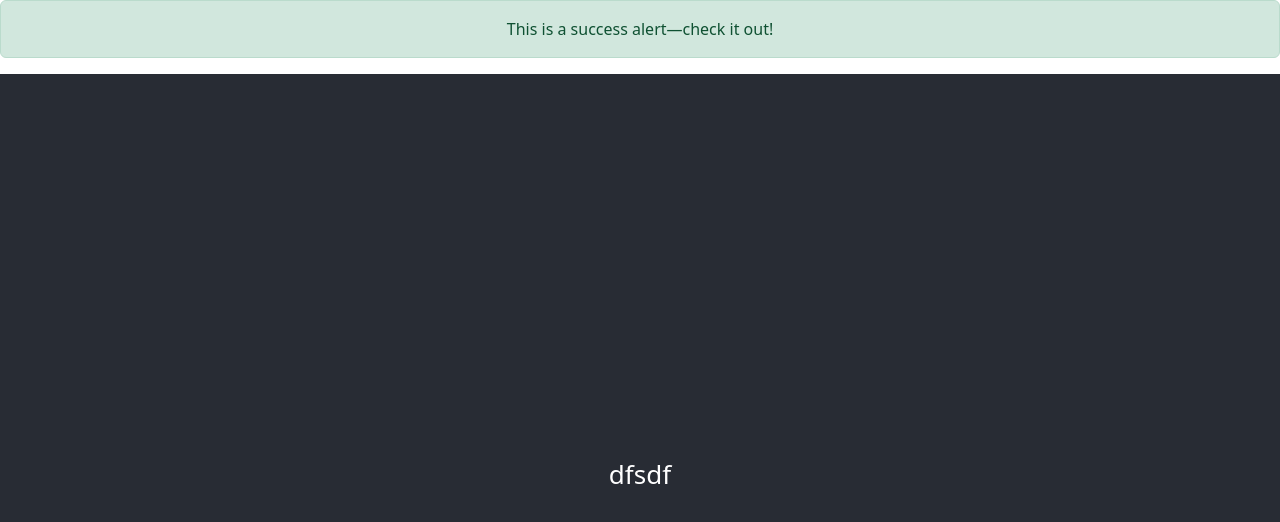
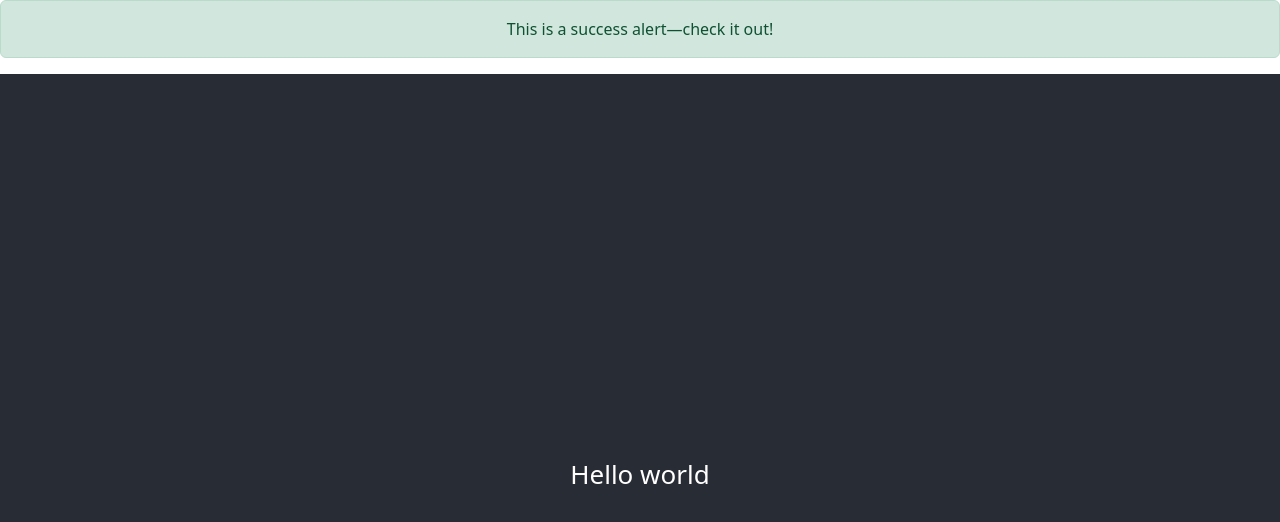
Before and after one commit to myueltwo/flask-react, a React (Create React App) app in the folder client/: page / in a window 1280 px wide. Shown: the top 522 px of the page. Built offline with nearby package versions, Linux system fonts and the light colour scheme.

Commit message:
adding part of client

```diff
--- a/client/src/App.tsx
+++ b/client/src/App.tsx
@@ -10,8 +10,7 @@ function App() {
                     This is a {variant} alert—check it out!
                 </Alert>
             <header className="App-header">
-                dfsdf
-
+                Hello world
             </header>
         </div>
     );
```
